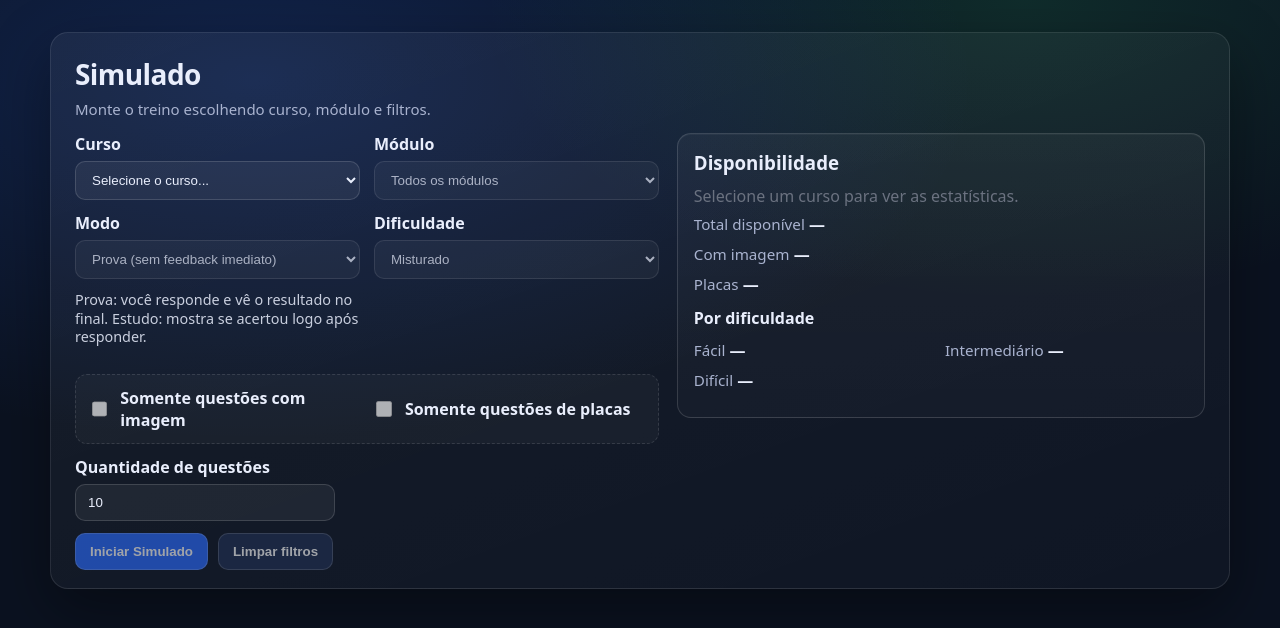
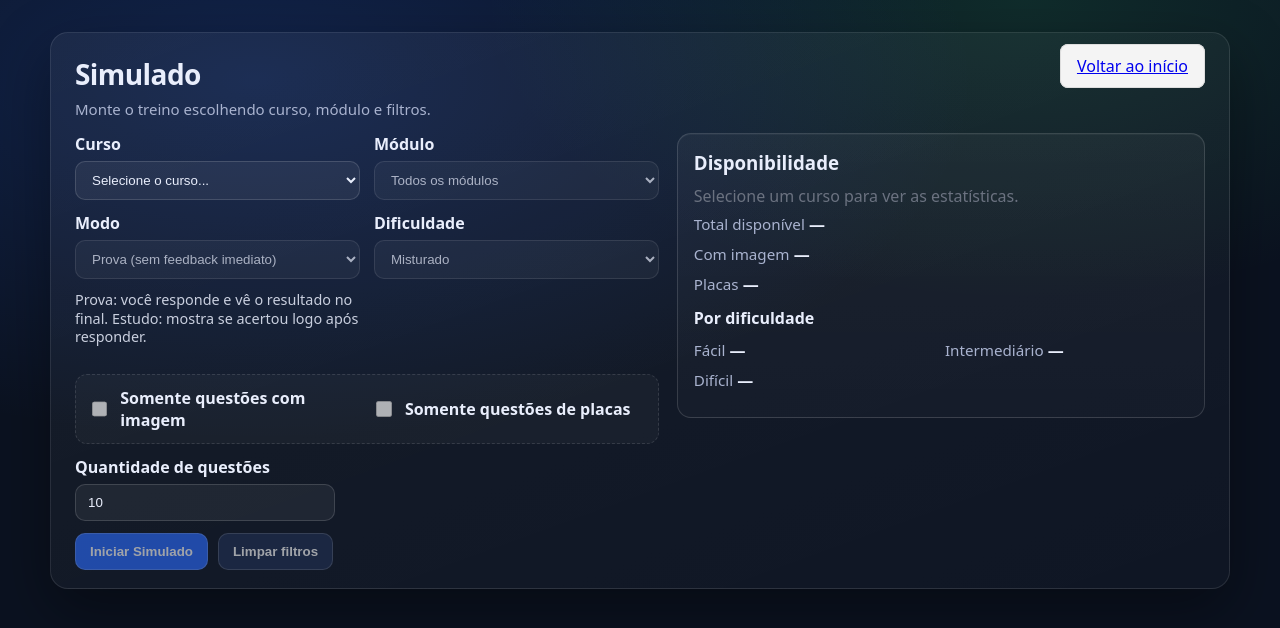
Before and after one commit to AlexBrazil/banco_provas_senatran, a Django app: page /simulado/config/ in a window 1280 px wide. Shown: the top 628 px of the page. Run offline with Django 5.2, Linux system fonts and the light colour scheme; data that the repository does not hold is empty; parts of the project's set-up code (start-up, migrations or seed data) failed here and were passed over; some libraries are stand-ins or nearby versions.

Commit message:
Add botão de retorno na tela de config

```diff
--- a/banco_questoes/templates/simulado/config.html
+++ b/banco_questoes/templates/simulado/config.html
@@ -16,6 +16,9 @@
             <div>
                 <h1 class="simulado-title">Simulado</h1>
                 <p class="simulado-subtitle">Monte o treino escolhendo curso, módulo e filtros.</p>
+            </div>
+            <div>
+                <a class="btn-simulado" href="{% url 'simulado:inicio' %}">Voltar ao início</a>
             </div>
         </div>
 
```
